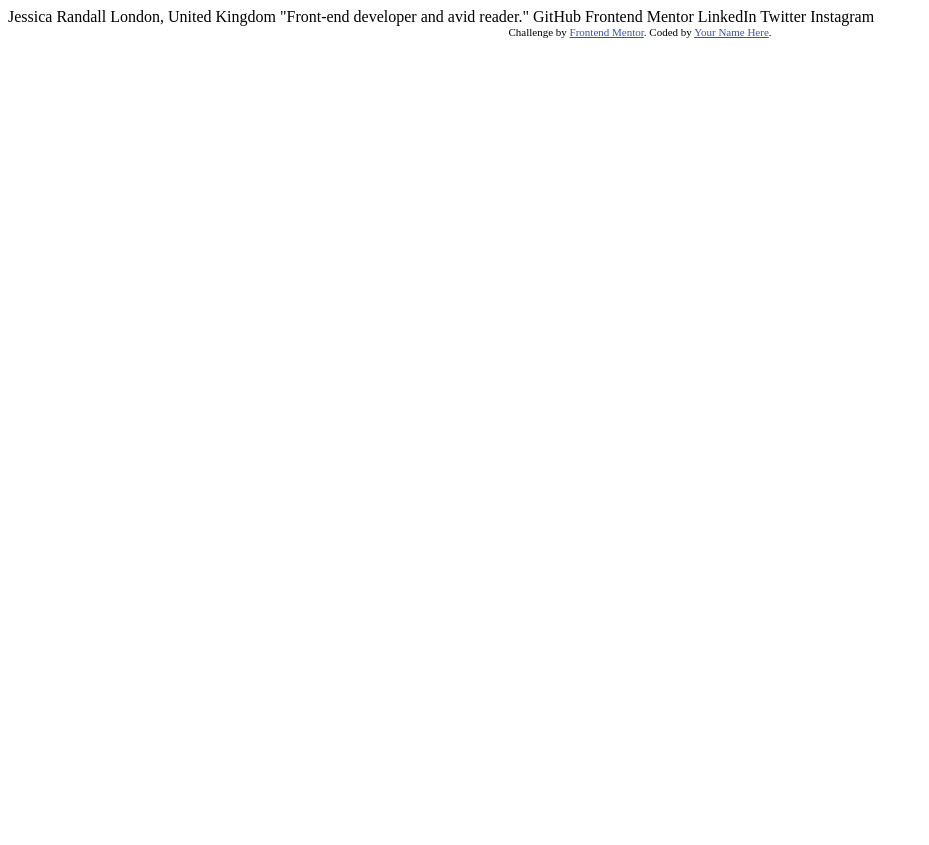
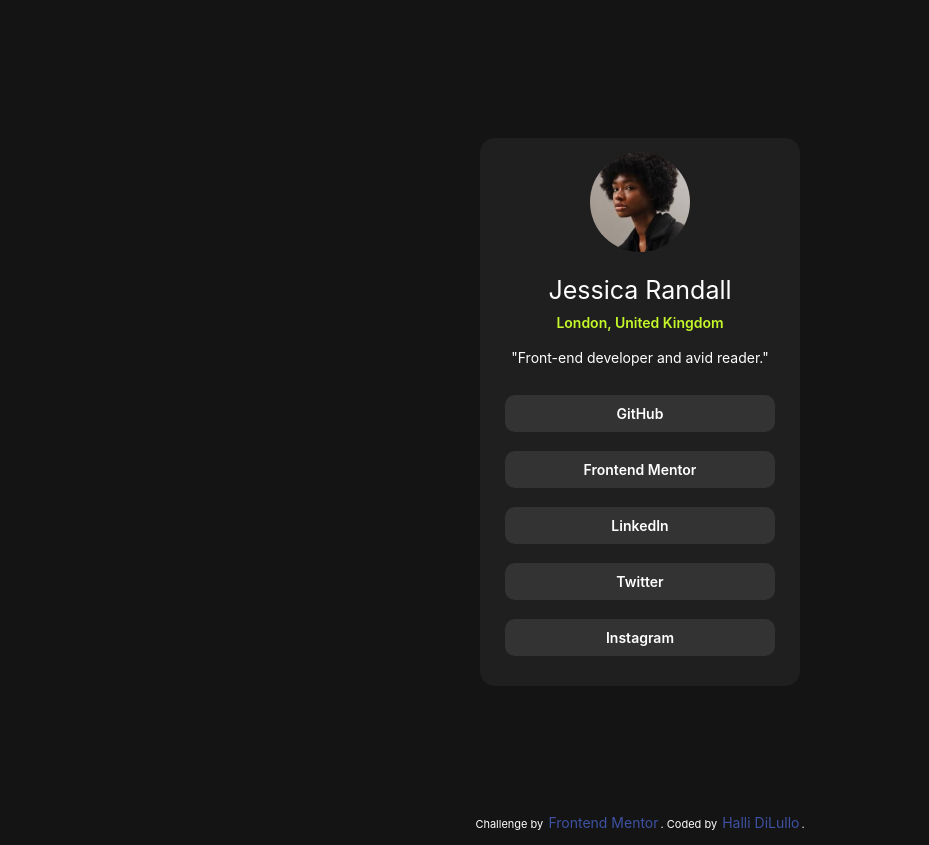
Before and after one commit to halliann/Frontend-Mentor-Social-Links, a plain HTML site: page index.html in a window 1280 px wide. Shown: the whole page, without its empty margins (0-929 px from the left). Before the commit the page ends 800 px from the top, so only its background shows below. Drawn offline with Linux system fonts and the light colour scheme.

Commit message:
UPDATE: first attempt

```diff
--- a/index.html
+++ b/index.html
@@ -13,22 +13,32 @@
     .attribution { font-size: 11px; text-align: center; }
     .attribution a { color: hsl(228, 45%, 44%); }
   </style>
+  <link href="./style.css" rel="stylesheet"/>
 </head>
+
 <body>
+  <main>
+    <header>
+      <img class="profilePicture" src="assets/images/avatar-jessica.jpeg" alt="profile picture" />
+      <h1>Jessica Randall</h1>
+      <h2 class="location">London, United Kingdom</h2>
+      <p class="aboutMe">"Front-end developer and avid reader."</p>
+    </header>
 
-  Jessica Randall
-  London, United Kingdom
-  "Front-end developer and avid reader."
+    <nav>
+      <ul>
+        <li><a class="linkBoxes" href="https://github.com/halliann">GitHub</a></li>
+        <li><a class="linkBoxes" href="https://www.frontendmentor.io/profile/halliann">Frontend Mentor</a></li>
+        <li><a class="linkBoxes" href="https://www.linkedin.com/in/hallidilullo/">LinkedIn</a></li>
+        <li><a class="linkBoxes" href="https://twitter.com/halli_dilullo">Twitter</a></li>
+        <li><a class="linkBoxes" href="https://www.instagram.com/mylifeashalli/">Instagram</a></li>
+      </ul>
+    </nav>
+  </main>
 
-  GitHub
-  Frontend Mentor
-  LinkedIn
-  Twitter
-  Instagram
-
-  <div class="attribution">
+  <footer class="attribution">
     Challenge by <a href="https://www.frontendmentor.io?ref=challenge" target="_blank">Frontend Mentor</a>.
-    Coded by <a href="#">Your Name Here</a>.
-  </div>
+    Coded by <a href="halliDiLullo">Halli DiLullo</a>.
+  </footer>
 </body>
 </html>
--- /dev/null
+++ b/style.css
@@ -0,0 +1,87 @@
+/* || General */
+
+* {
+    background-color: hsl(0, 0%, 8%);
+    font-family: "Inter", sans-serif;
+    font-size: 14px;
+    font-weight: 400;
+    color: white;
+    text-decoration-line: none;
+    text-align: center;
+    padding: 2px;
+}
+
+main {
+    position: center;
+    width: 300px;
+    height: auto;
+    padding: 10px;
+    border-radius: 15px;
+    margin: auto;
+    margin-top: 10%;
+    margin-bottom: 10%;
+    background: hsl(0, 0%, 12%);
+}
+
+
+/* || Profile Details */
+
+header {
+    background: hsl(0, 0%, 12%);
+}
+
+.profilePicture {
+    border-radius: 50%;
+    height: 100px;
+    width: 100px;
+    background: hsl(0, 0%, 12%);
+}
+
+h1 {
+    font-size: 25px;
+    font-weight: 400;
+    margin-bottom: 5px;
+    background: hsl(0, 0%, 12%);
+}
+
+h2 {
+    color: hsl(75, 94%, 57%);
+    font-weight: 600;
+    margin-top: 5px;
+    background: hsl(0, 0%, 12%);
+}
+
+p {
+    margin-bottom: 5px;
+    background: hsl(0, 0%, 12%);
+}
+
+
+/* || Social Links */
+
+nav {
+    background: hsl(0, 0%, 12%);
+}
+
+li {
+   background: hsl(0, 0%, 12%);
+}
+
+ul {
+    list-style-type: none;
+    display: grid;
+    border-radius: 7%;
+    gap: 15px;
+    background: hsl(0, 0%, 12%);
+}
+
+.linkBoxes {
+    display:inline-block;
+    position: relative;
+    min-width: 250px;
+    padding: 10px;
+    font-weight: 600;
+    z-index: 1;
+    border-radius: 10px;
+    background: hsl(0, 0%, 20%);
+}
```
